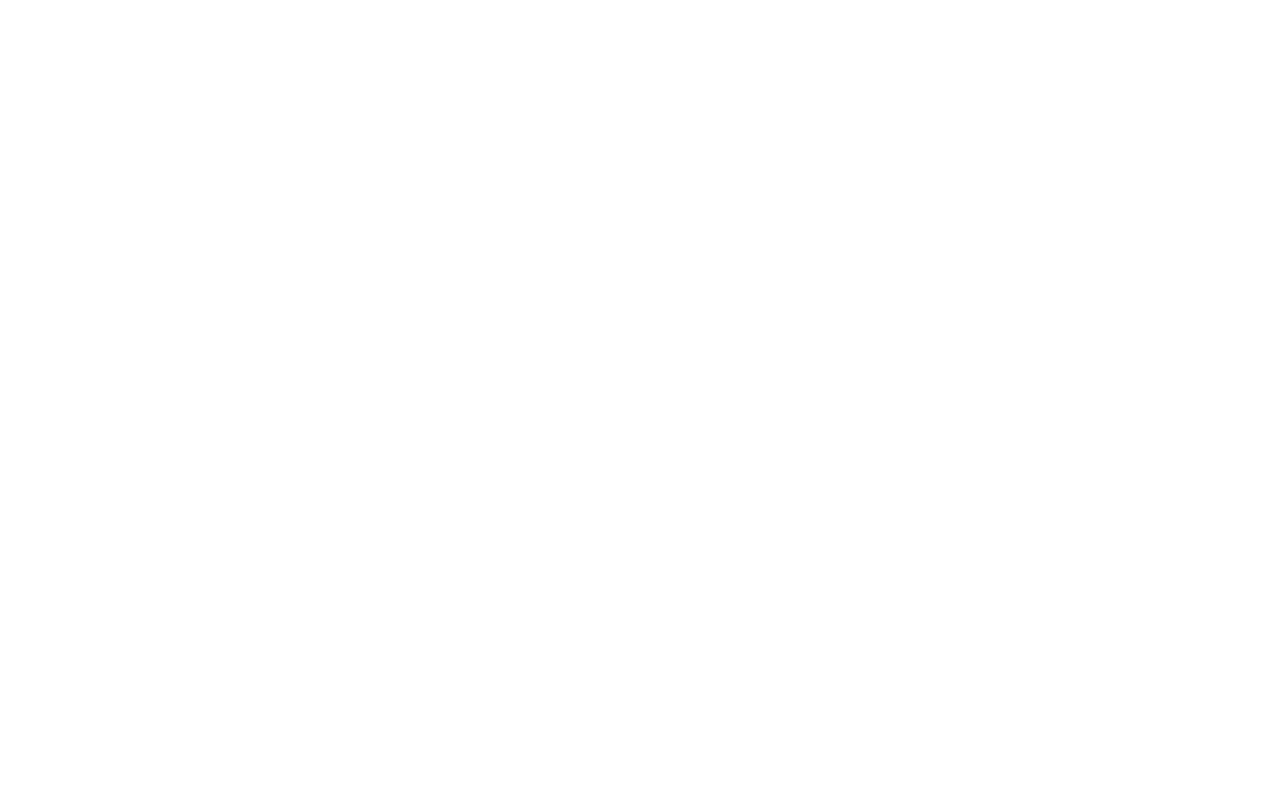
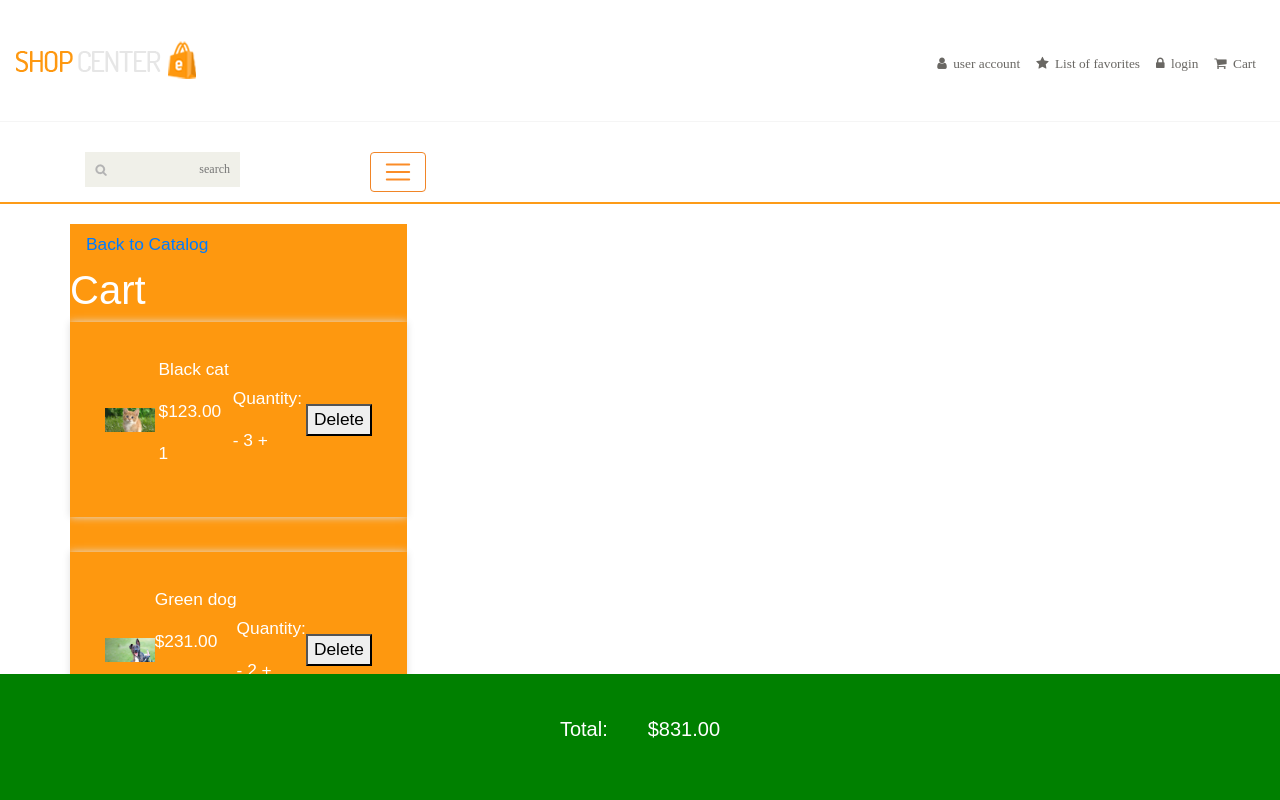
Before and after one commit to couchjanus/dj-shopping, a Vue app: page /cart in a window 1280 px wide. Shown: the top 800 px of the page. Built offline with nearby package versions, Linux system fonts and the light colour scheme.

Commit message:
added cart

```diff
--- /dev/null
+++ b/src/components/cart/Cart.vue
@@ -0,0 +1,110 @@
+<template>
+    <div class='cart'>
+        <router-link :to="{name: 'Home'}">
+            <div class="nav-link">Back to Catalog</div>
+        </router-link>
+
+    <h1>{{title}}</h1>
+
+    <p v-if="!cart_data.length">There are no products in cart...</p>
+    <CartItem
+        v-for="(item, index) in cart_data"
+        :key="index"
+        :item="item"
+    />
+    <div class="cart__total">
+      <p class="total__name">Total:</p>
+      <p>{{cartTotalCost | toFix | formattedPrice}}</p>
+    </div>
+  </div>
+</template>
+
+<script>
+import CartItem from "./CartItem";
+import toFix from "../../filters/toFix";
+import formattedPrice from "../../filters/price-format";
+
+export default {
+    name: `Cart`,
+    data() {
+        return {
+            title: 'Cart',
+            cart_data: [
+                {
+                    id:1,
+                    title:"Black cat",
+                    price:123,
+                    quantity:3,
+                    cover:"http://127.0.0.1:8000/media/images/01.jpg"
+
+                },
+                {
+                    id:2,
+                    title:"Green dog",
+                    price:231,
+                    quantity:2,
+                    cover:"http://127.0.0.1:8000/media/images/02.jpg"
+
+                }
+            ]
+        }
+    },
+    components: {
+        CartItem,
+    },
+    // props: {
+    //   cart_data: {
+    //     type: Array,
+    //     default() {
+    //       return []
+    //     }
+    //   }
+    // },
+    filters: {
+      formattedPrice,
+      toFix
+    },
+    computed: {
+      cartTotalCost() {
+        let result = []
+
+        if (this.cart_data.length) {
+          for (let item of this.cart_data) {
+            result.push(item.price * item.quantity)
+          }
+
+          result = result.reduce(function (sum, el) {
+            return sum + el;
+          })
+          return result;
+        } else {
+          return 0
+        }
+      }
+    },
+    methods: {
+    }
+};
+</script>
+
+<style lang="scss">
+  .cart {
+    margin-bottom: 100px;
+    &__total {
+      position: fixed;
+      bottom: 0;
+      right: 0;
+      left: 0;
+      padding: 2em 3em;
+      display: flex;
+      justify-content: center;
+      background: green;
+      color: #ffffff;
+      font-size: 20px;
+    }
+
+    .total__name {
+      margin-right: 2em;
+    }
+  }
+</style>
--- /dev/null
+++ b/src/components/cart/CartItem.vue
@@ -0,0 +1,77 @@
+<template>
+    <div class='cart-item'>
+        <img class="cart-item__image" :src="item.cover" alt="">
+        <div class="cart-item__info">
+            <p>{{item.title}}</p>
+            <p>{{item.price | toFix | formattedPrice}}</p>
+            <p>{{item.id}}</p>
+        </div>
+        <div class="cart-item__quantity">
+            <p>Quantity:</p>
+            <span class="quantity__tools">
+                <span class="quantity__btn" @click="decrementItem">-</span>
+                {{item.quantity}}
+                <span class="quantity__btn" @click="incrementItem">+</span>
+            </span>
+        </div>
+        <button @click="deleteFromCart">Delete</button>
+    </div>
+</template>
+
+<script>
+import toFix from '../../filters/toFix'
+import formattedPrice from "../../filters/price-format";
+
+export default {
+    name: `CartItem`,
+    props: {
+      item: {
+        type: Object,
+        default() {
+          return {}
+        }
+      }
+    },
+    data() {
+      return {}
+    },
+    filters: {
+      toFix,
+      formattedPrice
+    },
+    methods: {
+      decrementItem() {
+        // this.$emit('decrement')
+      },
+      incrementItem() {
+        // this.$emit('increment')
+      },
+      deleteFromCart() {
+        // this.$emit('deleteFromCart')
+      }
+    }
+};
+</script>
+
+<style lang="scss">
+  .cart-item {
+    display: flex;
+    flex-wrap: nowrap;
+    justify-content: space-between;
+    align-items: center;
+    box-shadow: 0 0 8px 0 #e0e0e0;
+    padding: 2em;
+    margin-bottom: 2em;
+    &__image {
+      max-width: 50px;
+    }
+
+    .quantity__btn {
+      cursor: pointer;
+    }
+
+    .quantity__tools {
+      user-select: none;
+    }
+  }
+</style>
--- a/src/components/navigations/HeaderMiddle.vue
+++ b/src/components/navigations/HeaderMiddle.vue
@@ -39,9 +39,7 @@
             <a class="nav-link" href="#"><i class="fa fa-lock"></i> login</a>
           </li>
           <li class="nav-item">
-            <a class="nav-link" href="#"
-              ><i class="fa fa-shopping-cart"></i> buy a basket</a
-            >
+            <router-link to="/cart" class="nav-link"><i class="fa fa-shopping-cart"></i> Cart</router-link>
           </li>
         </ul>
       </div>
--- /dev/null
+++ b/src/filters/price-format.js
@@ -0,0 +1,5 @@
+export default function formattedPrice(value) {
+  let parts = value.toString().split(".");
+  parts[0] = parts[0].replace(/\B(?=(\d{3})+(?!\d))/g, " ");
+  return parts.join(".");
+}
--- /dev/null
+++ b/src/filters/toFix.js
@@ -0,0 +1,4 @@
+export default function toFix(value) {
+  value = parseFloat(value);
+  return '$'+value.toFixed(2);
+}
--- a/src/router/index.js
+++ b/src/router/index.js
@@ -4,6 +4,7 @@
 
 const Home = () => import(`../views/Home.vue`);
 const About = () => import(`../views/About.vue`);
+const ShoppingCart = () => import(`../views/ShoppingCart.vue`);
 const Contributors = () => import('../views/Contributors.vue');
 
 Vue.use(VueRouter);
@@ -20,6 +21,11 @@
     component: About,
   },
   {
+    path: `/cart`,
+    name: `ShoppingCart`,
+    component: ShoppingCart,
+  },
+  {
     path: '/contributors',
     name: 'Contributors',
     component: Contributors,
--- /dev/null
+++ b/src/views/ShoppingCart.vue
@@ -0,0 +1,21 @@
+<template>
+  <layout-default>
+    <template v-slot:default>
+      <Cart></Cart>
+    </template>
+  </layout-default>
+</template>
+
+<script>
+// @ is an alias to /src
+import LayoutDefault from "@/components/layouts/LayoutDefault.vue";
+import Cart from "@/components/cart/Cart.vue";
+
+export default {
+  name: "ShoppingCart",
+  components: {
+    LayoutDefault,
+    Cart,
+  }
+};
+</script>
```
